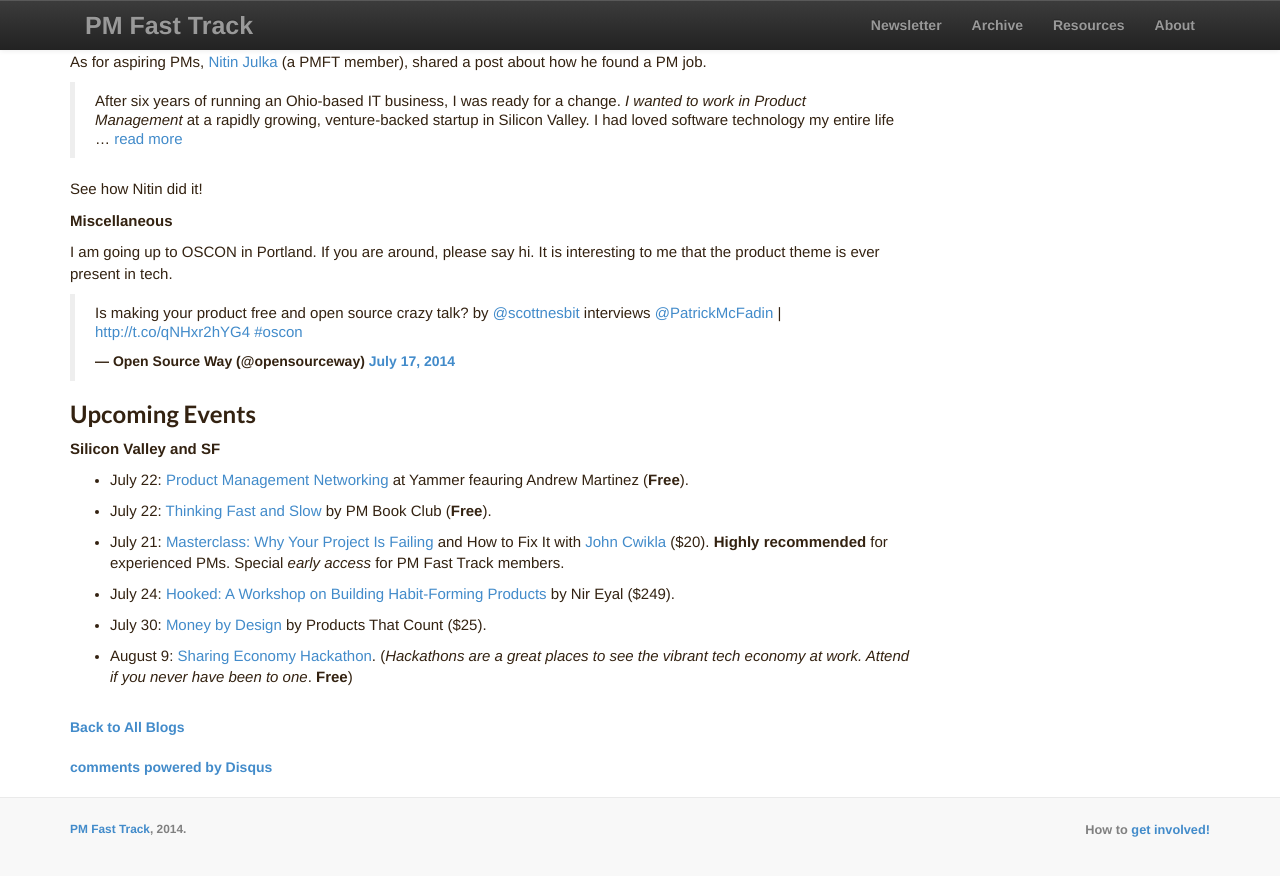
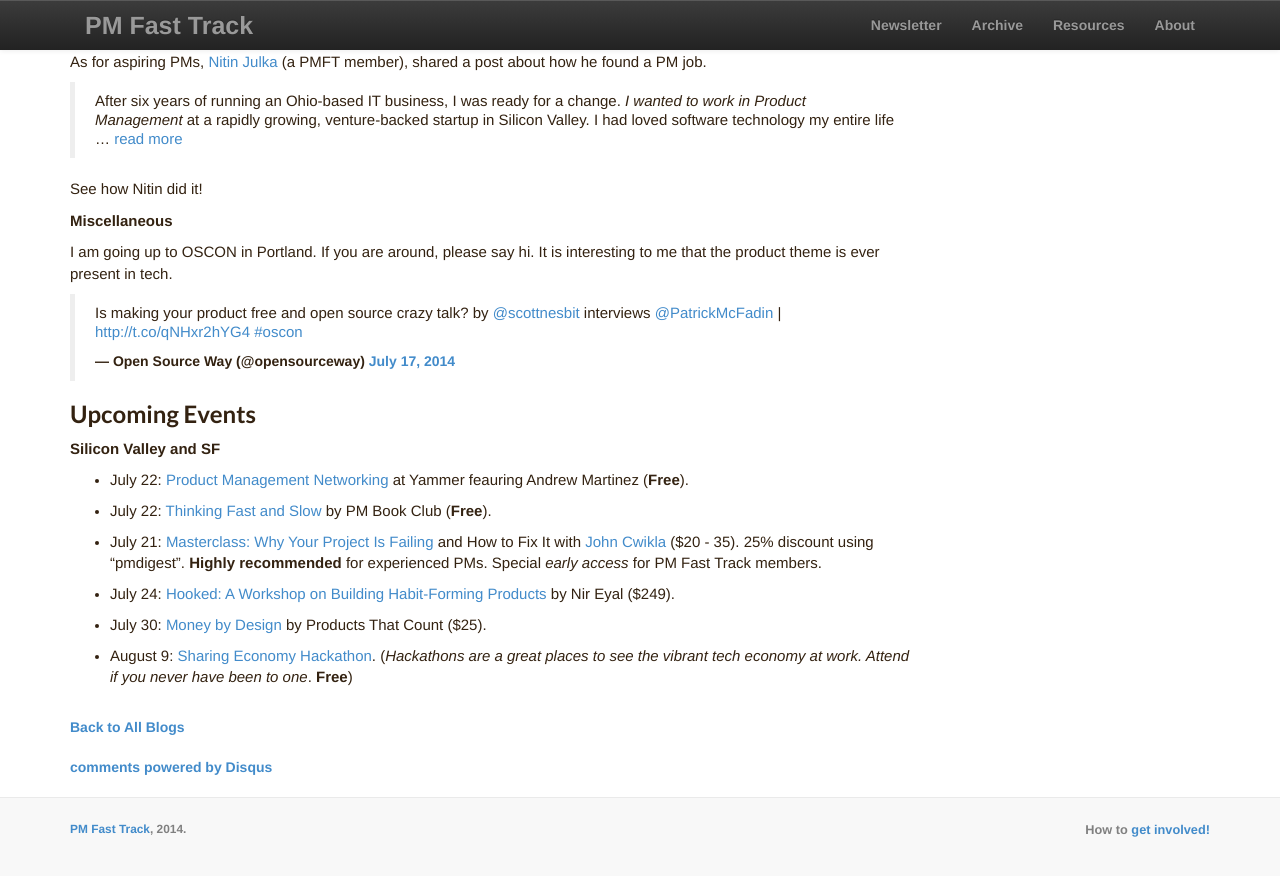
Before and after one commit to productmanagers/productmanagers.github.io, a Jekyll site: the page built from blog/_posts/2014-07-21-weekly16.md, in a window 1280 px wide and 900 px high, scrolled down 1660 px. Shown: the top 876 px of the window. Built offline with Jekyll 4.4.1, drawn with Linux system fonts in a browser that asks for light colours; nearby versions of some CDN libraries; comment, search, counter and statistics services are not loaded.

Commit message:
updated discount code

```diff
--- a/blog/_posts/2014-07-21-weekly16.md
+++ b/blog/_posts/2014-07-21-weekly16.md
@@ -64,7 +64,7 @@
 
 * July 22: <a target="_" href="http://www.meetup.com/SF-Product-Management-Book-Club/events/188690572/">Thinking Fast and Slow</a> by PM Book Club (__Free__).
 
-* July 21: <a target="_" href="http://pmft-giantpixel.eventbrite.com/?aff=pmfastrack">Masterclass: Why Your Project Is Failing</a> and How to Fix It with <a target="_" href="http://www.linkedin.com/in/cwikla">John Cwikla</a> ($20).  __Highly recommended__ for experienced PMs.  Special _early access_ for PM Fast Track members.
+* July 21: <a target="_" href="http://pmft-giantpixel.eventbrite.com/?aff=pmfastrack">Masterclass: Why Your Project Is Failing</a> and How to Fix It with <a target="_" href="http://www.linkedin.com/in/cwikla">John Cwikla</a> ($20 - 35).  25% discount using "pmdigest". __Highly recommended__ for experienced PMs.  Special _early access_ for PM Fast Track members.
 
 * July 24: <a target="_" href="http://www.eventbrite.com/e/hooked-a-workshop-on-building-habit-forming-products-tickets-11985275281">Hooked: A Workshop on Building Habit-Forming Products</a> by Nir Eyal ($249).
 
```
